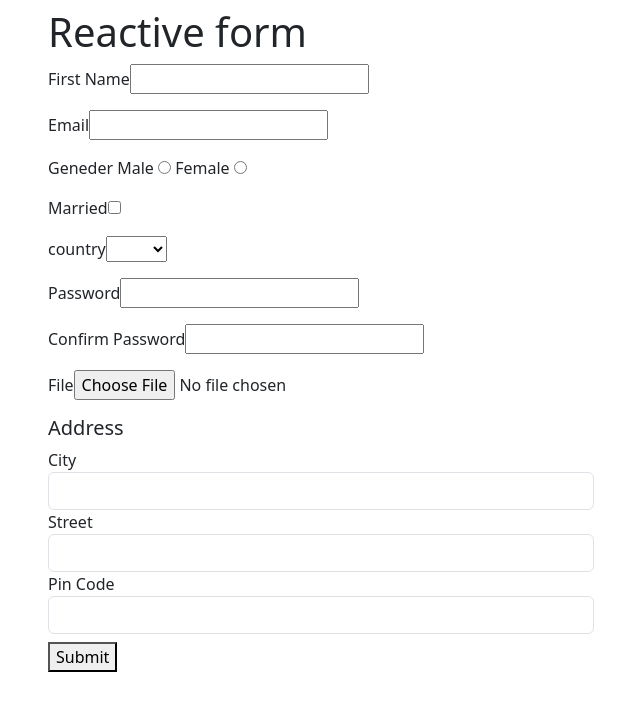
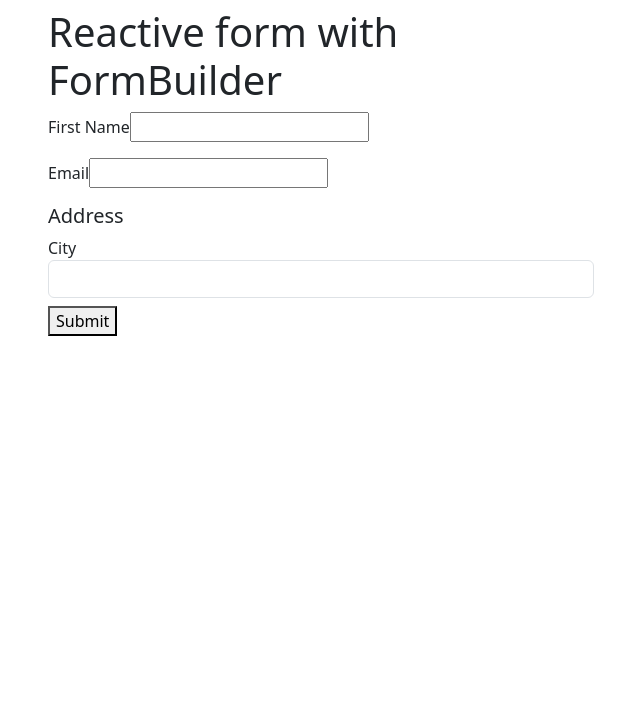
Before and after one commit to faiz-webdev/angular-bootcamp, an Angular app: page / in a window 1280 px wide. Shown: the top 710 px of the page, without its empty margins (34-674 px from the left). Built offline with nearby package versions, Linux system fonts and the light colour scheme.

Commit message:
reactive form with formbuilder -4

```diff
--- a/src/app/app.component.html
+++ b/src/app/app.component.html
@@ -1,2 +1,3 @@
 <!-- <app-template-driven-form></app-template-driven-form> -->
-<app-reactive-form></app-reactive-form>
+<!-- <app-reactive-form></app-reactive-form> -->
+<app-reactive-form-formbuilder></app-reactive-form-formbuilder>
--- a/src/app/app.module.ts
+++ b/src/app/app.module.ts
@@ -8,6 +8,7 @@ import { TemplateDrivenFormComponent } from './template-driven-form/template-dri
 import { PasswordvalidatorDirective } from './_helper/passwordvalidator.directive';
 import { EmailValidatorDirective } from './_helper/email-validator.directive';
 import { ReactiveFormComponent } from './reactive-form/reactive-form.component';
+import { ReactiveFormFormbuilderComponent } from './reactive-form-formbuilder/reactive-form-formbuilder.component';
 
 @NgModule({
   declarations: [
@@ -15,7 +16,8 @@ import { ReactiveFormComponent } from './reactive-form/reactive-form.component';
     TemplateDrivenFormComponent,
     PasswordvalidatorDirective,
     EmailValidatorDirective,
-    ReactiveFormComponent
+    ReactiveFormComponent,
+    ReactiveFormFormbuilderComponent
   ],
   imports: [
     BrowserModule,
--- /dev/null
+++ b/src/app/reactive-form-formbuilder/reactive-form-formbuilder.component.html
@@ -0,0 +1,45 @@
+<div class="container">
+    <div class="row align-items-start">
+      <div class="col-md-6">
+        <h1 class="my-2">Reactive form with FormBuilder</h1>
+        <form [formGroup]="contactForm" (ngSubmit)="onSubmit()">
+          <p>
+            <label for="firstname">First Name </label>
+            <input type="text" id="firstname" formControlName="firstname" />
+            <span class="text-danger"
+              *ngIf="submitted && firstname?.errors">
+              <span *ngIf="firstname?.errors?.['required']">
+                First Name is required!
+              </span>
+            </span>
+          </p>
+          <p>
+            <label for="email">Email </label>
+            <input type="text" id="email" formControlName="email" />
+            <span class="text-danger"
+              *ngIf="submitted && contactForm.controls?.['email']?.errors">
+              <span *ngIf="contactForm.controls?.['email']?.errors?.['required']">
+                Email is required!
+              </span>
+              <span *ngIf="submitted && contactFormControls?.['email']?.errors?.['email']">
+                Email must be valid email!
+              </span>
+            </span>
+          </p>
+          <h5>Address</h5>
+          <div formGroupName="address">
+            <div class="form-group"><label for="city">City</label>
+              <input type="text" class="form-control" name="city" formControlName="city" />
+              <span class="text-danger"
+                *ngIf="submitted && city?.errors">
+                <span *ngIf="city?.errors?.['required']">
+                  City is required!
+                </span>
+              </span>
+            </div>
+          </div>
+          <p><button type="submit" class="my-2">Submit</button></p>
+        </form>
+      </div>
+    </div>
+  </div>
--- /dev/null
+++ b/src/app/reactive-form-formbuilder/reactive-form-formbuilder.component.ts
@@ -0,0 +1,42 @@
+import { Component, OnInit } from '@angular/core';
+import { FormBuilder, FormGroup, Validators } from '@angular/forms';
+
+@Component({
+  selector: 'app-reactive-form-formbuilder',
+  templateUrl: './reactive-form-formbuilder.component.html',
+  styleUrls: ['./reactive-form-formbuilder.component.css'],
+})
+export class ReactiveFormFormbuilderComponent implements OnInit {
+  contactForm: FormGroup;
+  submitted: boolean = false;
+  constructor(private formBuilder: FormBuilder) {}
+
+  ngOnInit(): void {
+    this.contactForm = this.formBuilder.group({
+      firstname: ['', [Validators.required, Validators.minLength(10)]],
+      email: ['', [Validators.required, Validators.email]],
+      address: this.formBuilder.group({
+        city: ['', [Validators.required]],
+      }),
+    });
+  }
+
+  onSubmit() {
+    this.submitted = true;
+    if (!this.contactForm.valid) return;
+
+    console.log(this.contactForm.value);
+  }
+
+  get firstname() {
+    return this.contactForm.get('firstname');
+  }
+
+  get contactFormControls() {
+    return this.contactForm.controls;
+  }
+
+  get city() {
+    return this.contactForm.get("address")?.get('city');
+  }
+}
```
Also changed, not shown: src/app/reactive-form-formbuilder/reactive-form-formbuilder.component.css (added), 2 other files (tests, documents, lock files or other folders).
